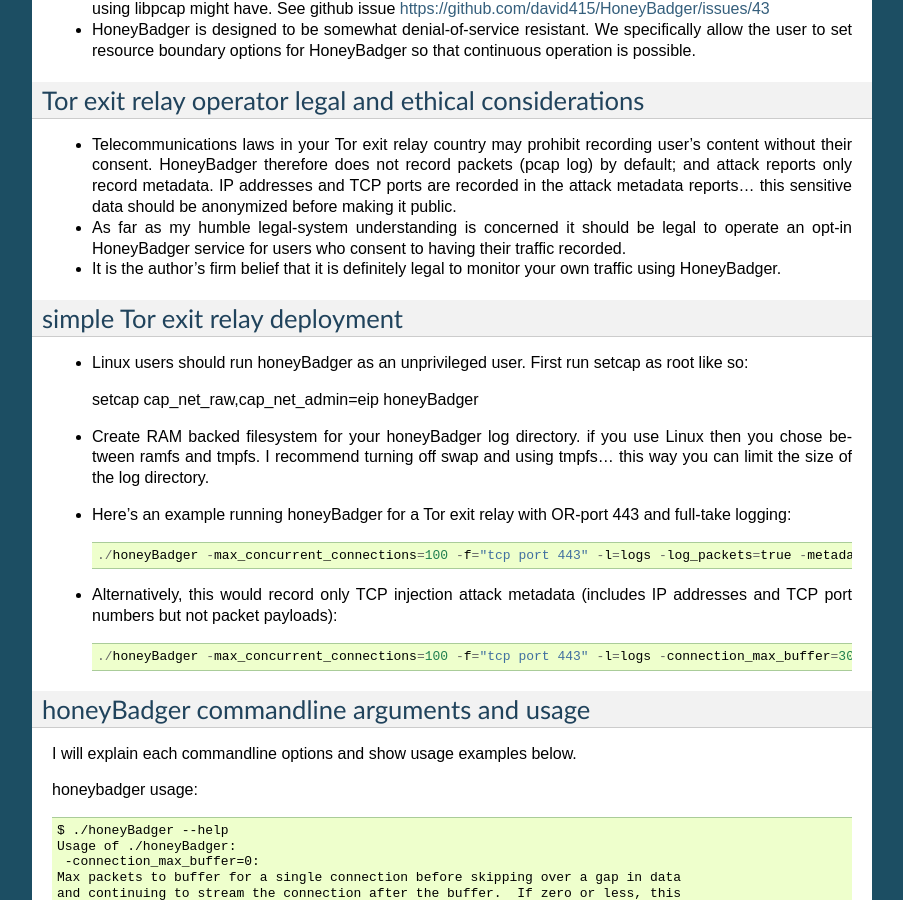
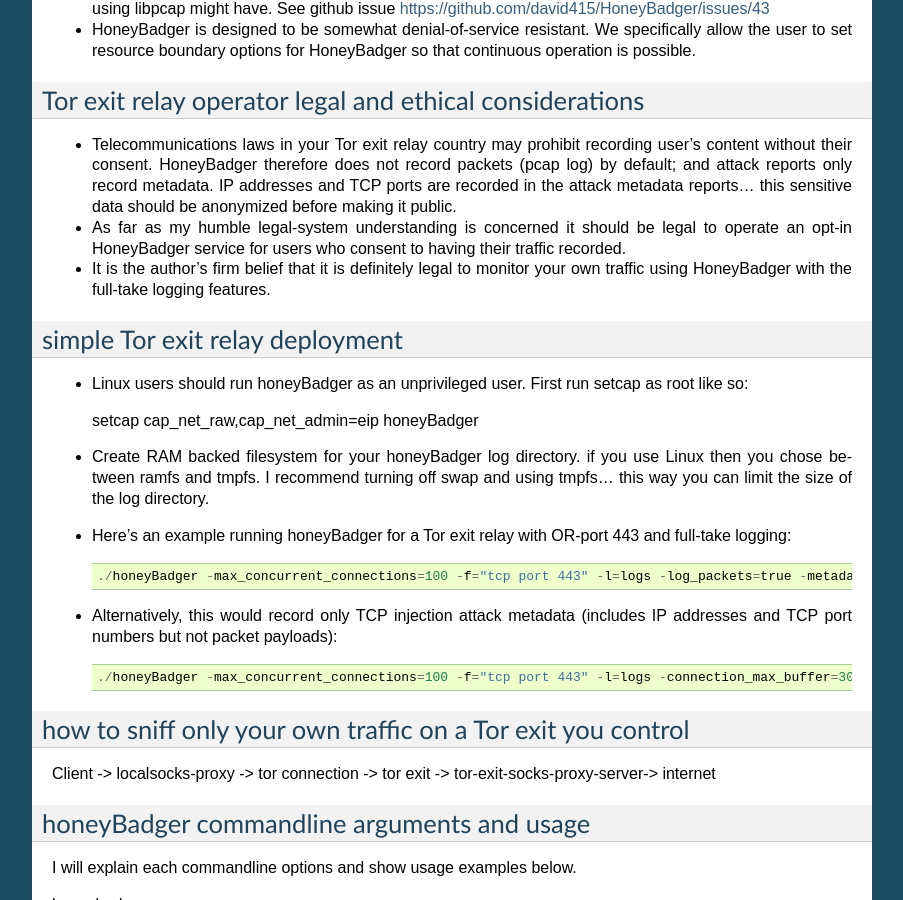
Before and after one commit to david415/HoneyBadger_docs, a Sphinx documentation site: the page built from source/index.rst, in a window 1280 px wide and 900 px high, scrolled down 1245 px. Shown: the whole window, without its empty margins (198-1101 px from the left). Built offline with Sphinx 7.4.7, drawn with Linux system fonts in a browser that asks for light colours; some of the changed text lies outside the part shown.

Commit message:
Add brief note about sniffing your own tor traffic at the exit

```diff
--- a/source/index.rst
+++ b/source/index.rst
@@ -78,7 +78,7 @@
 
 - As far as my humble legal-system understanding is concerned it should be legal to operate an opt-in HoneyBadger service for users who consent to having their traffic recorded.
 
-- It is the author's firm belief that it is definitely legal to monitor your own traffic using HoneyBadger.
+- It is the author's firm belief that it is definitely legal to monitor your own traffic using HoneyBadger with the full-take logging features.
 
 
 simple Tor exit relay deployment
@@ -97,6 +97,14 @@
 - Alternatively, this would record only TCP injection attack metadata (includes IP addresses and TCP port numbers but not packet payloads)::
 
   ./honeyBadger -max_concurrent_connections=100 -f="tcp port 443" -l=logs -connection_max_buffer=300 -total_max_buffer=3000 -tcp_idle_timeout=10m0s
+
+
+
+how to sniff only your own traffic on a Tor exit you control
+------------------------------------------------------------
+
+Client -> localsocks-proxy -> tor connection -> tor exit -> tor-exit-socks-proxy-server-> internet
+
 
 
 honeyBadger commandline arguments and usage
```
